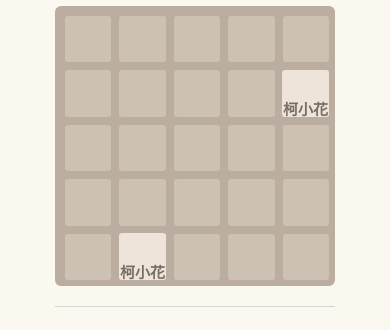
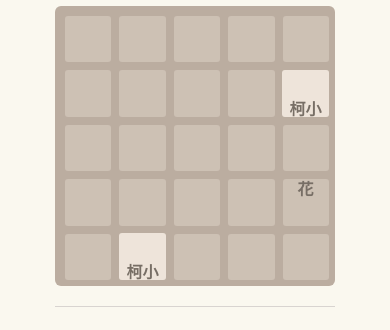
Before and after one commit to geo2730/github, a plain HTML site: page index.html in a window 390 px wide. Shown: the part 767-1097 px from the top of the page. Drawn offline with Linux system fonts and the light colour scheme.

Commit message:
Update main.css

```diff
--- a/stylesheets/main.css
+++ b/stylesheets/main.css
@@ -461,7 +461,7 @@ hr {
     font-size: 24px; }
     @media screen and (max-width: 520px) {
       .tile.tile-2 .tile-inner {
-        font-size: 15px; } }
+        font-size: 16px; } }
     @media screen and (max-width: 520px) {
       .tile.tile-4 .tile-inner {
         font-size: 16px; } }
```
